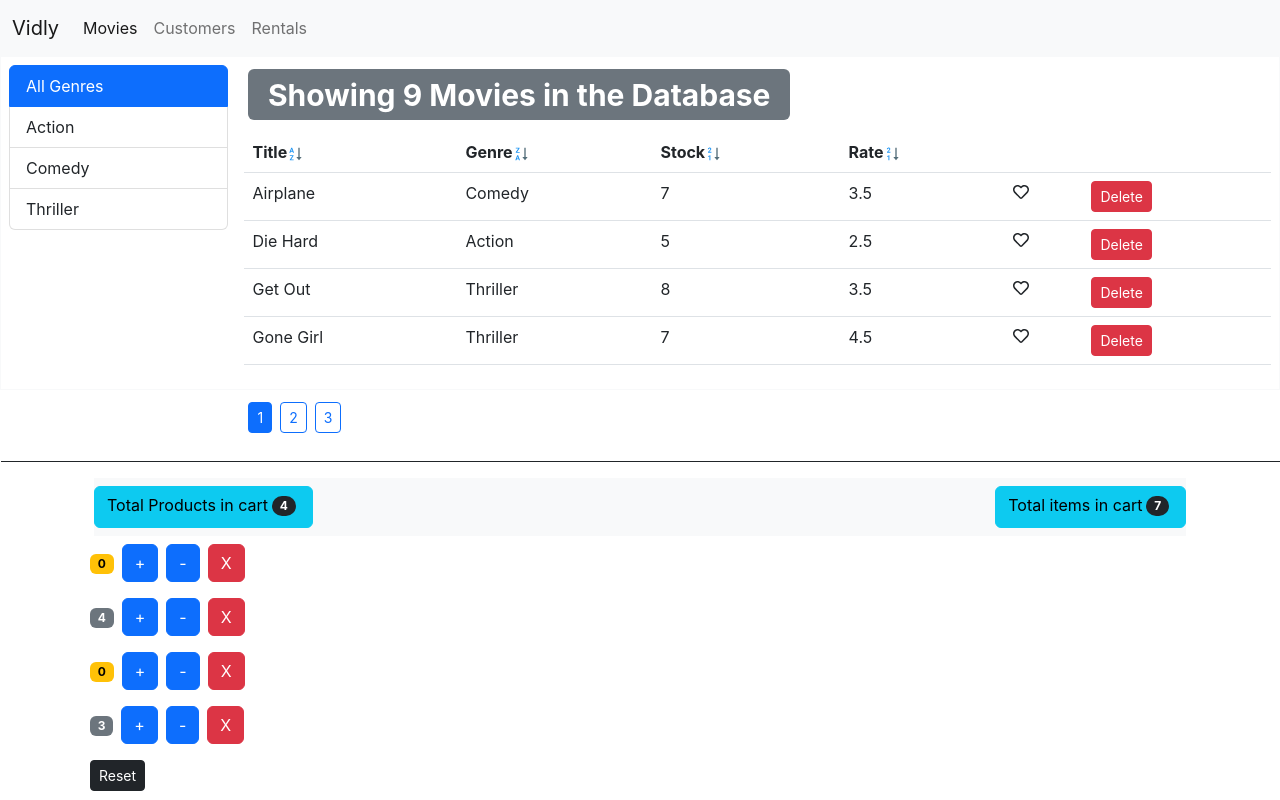
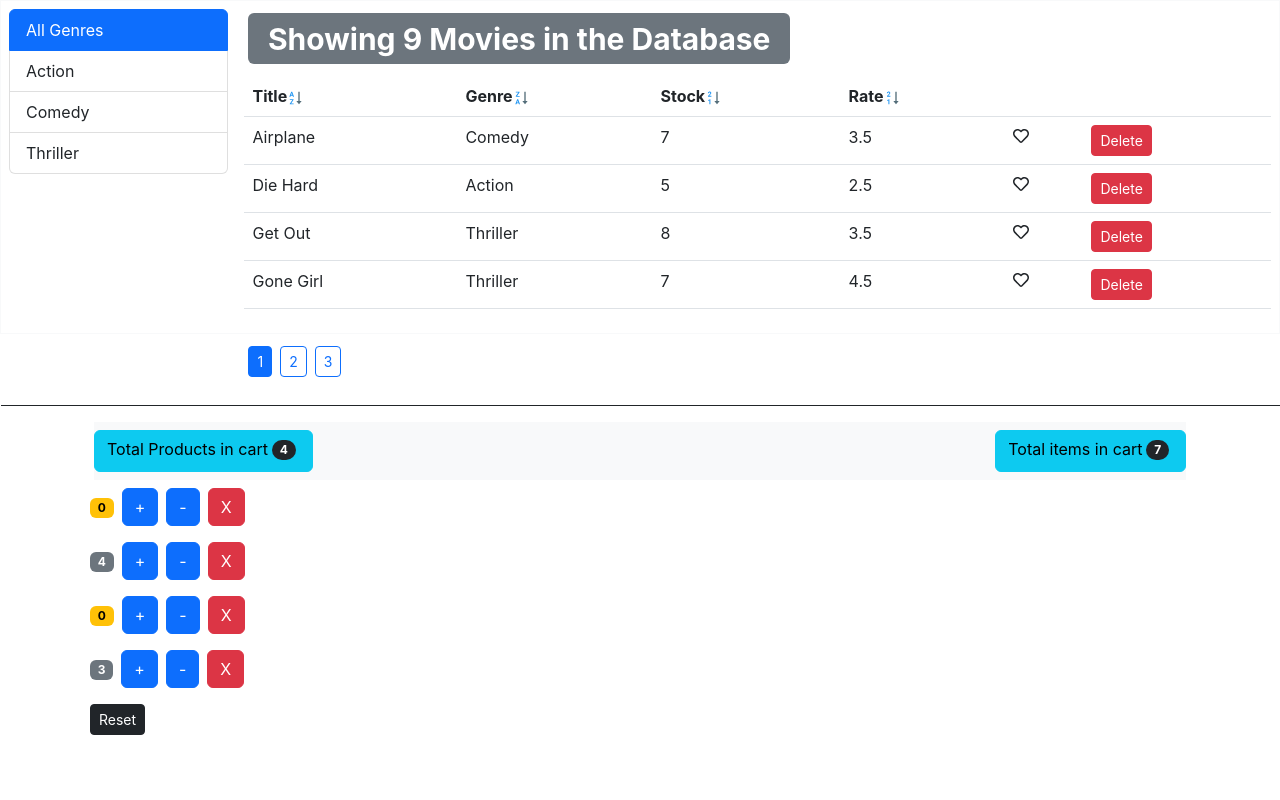
Before and after one commit to amu3dev/store-app-trial, a React (Create React App) app: page / in a window 1280 px wide. Built offline with nearby package versions, Linux system fonts and the light colour scheme.

Commit message:
- Corrected the place for TableNavbar

```diff
--- a/src/components/Board.jsx
+++ b/src/components/Board.jsx
@@ -8,7 +8,6 @@ import { getGenres } from "../services/fakeGenreService";
 import _ from "lodash";
 import TableHeader from "./TableHeader";
 import TableBody from "./TableBody";
-import TableNavbar from "./TableNavbar";
 
 class Board extends Component {
   state = {
@@ -48,7 +47,6 @@ class Board extends Component {
 
     return (
       <div>
-        <TableNavbar />
         <table className="table">
           <tbody className="border border-light">
             <tr>
@@ -110,6 +108,7 @@ class Board extends Component {
     { name: "", path: "delete" },
   ];
 
+
   handelDelete = (movie) => {
     this.setState({
       movies: this.state.movies.filter((movieX) => movieX._id !== movie._id),
```
